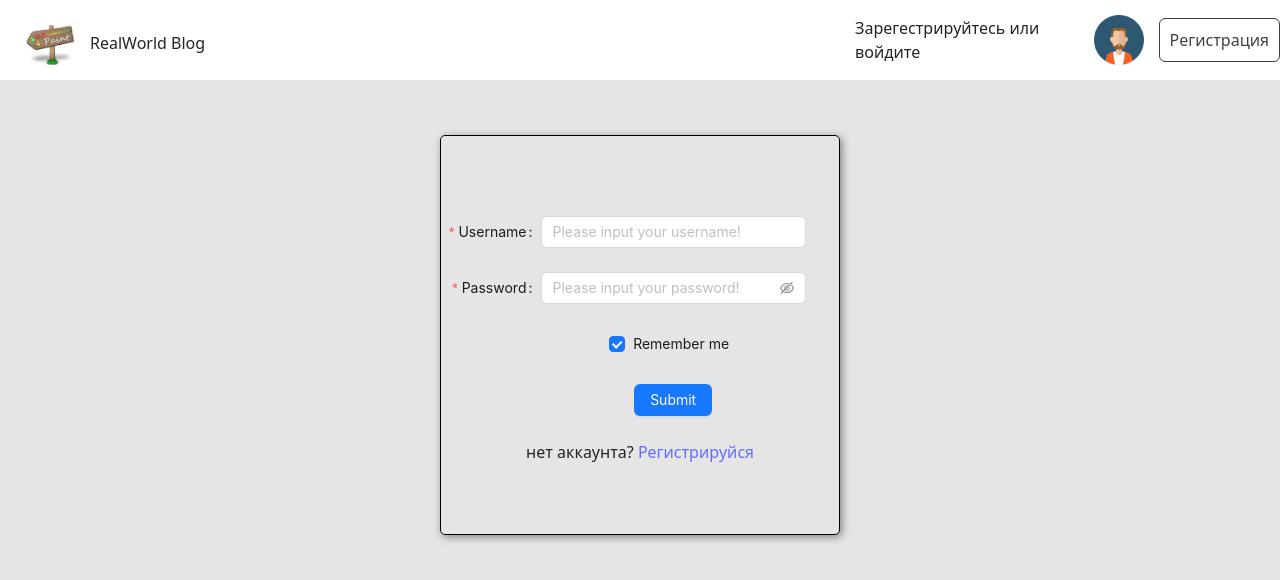
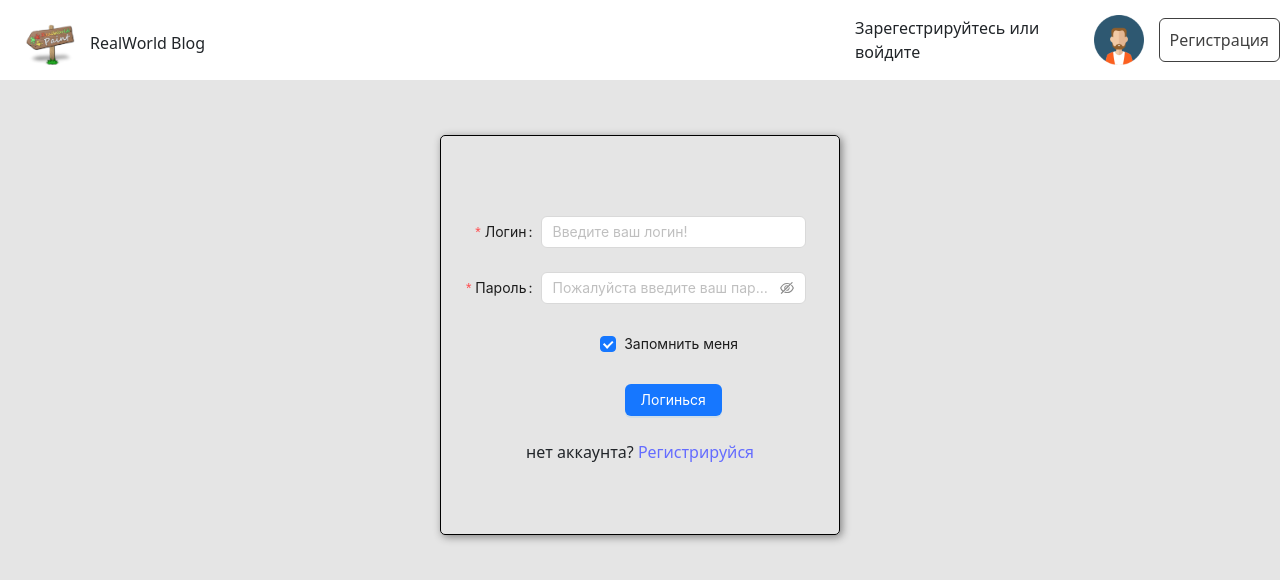
Before and after one commit to MihailDenisenko/blog-app, a React (Vite) app: page /signin in a window 1280 px wide. Shown: the top 580 px of the page. Built offline with nearby package versions, Linux system fonts and the light colour scheme.

Commit message:
commit-06.02.2025-18:00

```diff
--- a/src/components/SignIn/FormSignIN.jsx
+++ b/src/components/SignIn/FormSignIN.jsx
@@ -1,19 +1,20 @@
 import React from 'react';
 import { Button, Checkbox, Form, Input, Modal } from 'antd';
 import { useDispatch } from 'react-redux';
-import { setUserData } from '../../redux/slice/logined';
+import { setUserData, setIsLogined } from '../../redux/slice/logined';
 import { Link, useNavigate } from 'react-router-dom';
 
 const App = () => {
 
 	const [isModalOpen, setIsModalOpen] = React.useState(false);
-
+	const [checked, setChecked] = React.useState(true)
 	const dispatch = useDispatch();
 	const navigate = useNavigate();
 	const onFinish = (values) => {
 		if (values.username === 'mike' && values.password === '1234') {
 			dispatch(setUserData(values));
 			navigate('/articles');
+			dispatch(setIsLogined(true))
 		} else onFinishFailed('Не верные данные');
 	};
 	const onFinishFailed = (errorInfo) => {
@@ -42,38 +43,38 @@ const App = () => {
 				autoComplete='off'
 			>
 				<Form.Item
-					label='Username'
+					label='Логин'
 					name='username'
 					rules={[
 						{
 							required: true,
-							message: 'Please input your username!',
+							message: 'Введите ваш логин!',
 						},
 					]}
 				>
-					<Input placeholder='Please input your username!' />
+					<Input placeholder='Введите ваш логин!' />
 				</Form.Item>
 
 				<Form.Item
-					label='Password'
+					label='Пароль'
 					name='password'
 					rules={[
 						{
 							required: true,
-							message: 'Please input your password!',
+							message: 'Пожалуйста введите ваш пароль!',
 						},
 					]}
 				>
-					<Input.Password placeholder='Please input your password!' />
+					<Input.Password placeholder='Пожалуйста введите ваш пароль' />
 				</Form.Item>
 
 				<Form.Item name='remember' valuePropName='checked' label={null}>
-					<Checkbox>Remember me</Checkbox>
+					<Checkbox onChange={(e)=>setChecked(e.target.checked)} checked={checked}>Запомнить меня</Checkbox>
 				</Form.Item>
 
 				<Form.Item label={null}>
 					<Button type='primary' htmlType='submit'>
-						Submit
+						Лoгинься
 					</Button>
 				</Form.Item>
 			</Form>
```
